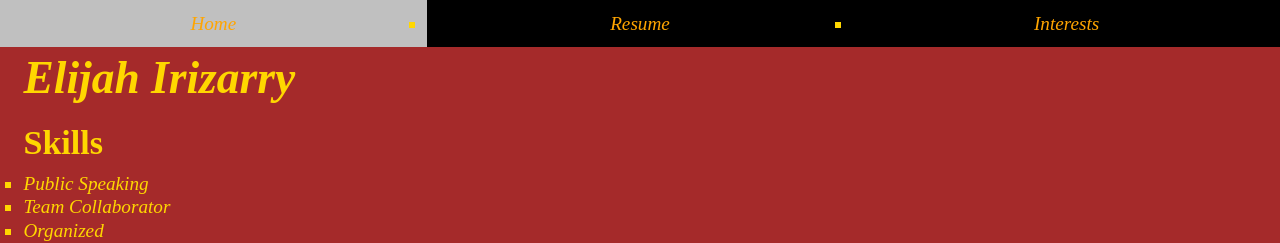
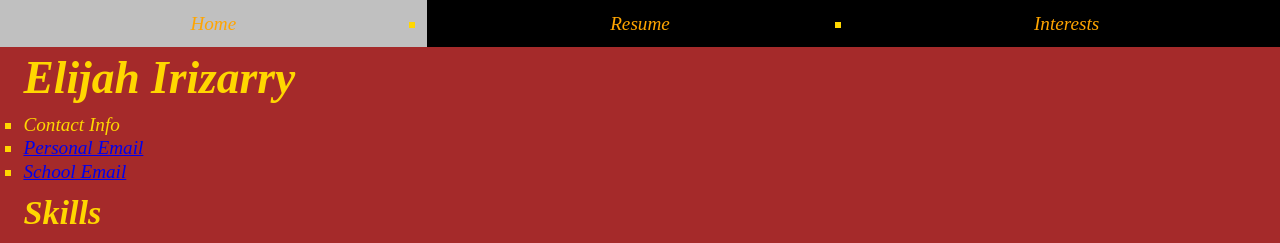
Before and after one commit to Eirizarr/Project-03, a plain HTML site: page resume/index.html in a window 1280 px wide. Shown: the top 243 px of the page. Drawn offline with nearby package versions, Linux system fonts and the light colour scheme; files whose address does not match are found by name.

Commit message:
Added email links

```diff
--- a/resume/index.html
+++ b/resume/index.html
@@ -19,6 +19,10 @@
     </nav>
   </header>
   <main id="resumecontent">
+    <ul>
+      <li>Contact Info</li>
+      <li><a href="mailto:litgenius98@gmail.com">Personal Email</a></li>
+      <li><a href="mailto:eirizarr@hawk.iit.edu">School Email</a></li>
     <h2> Skills </h2>
     <ul>
       <li>Public Speaking</li>
```
